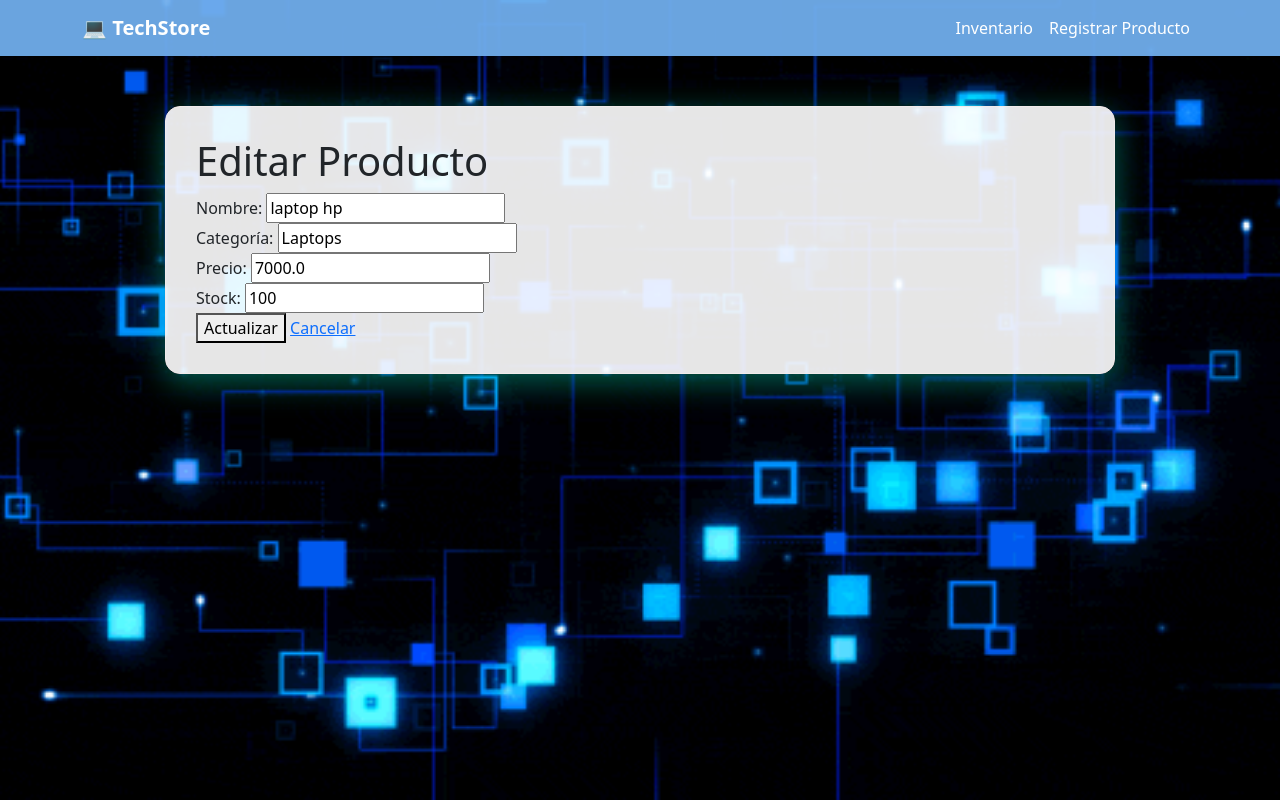
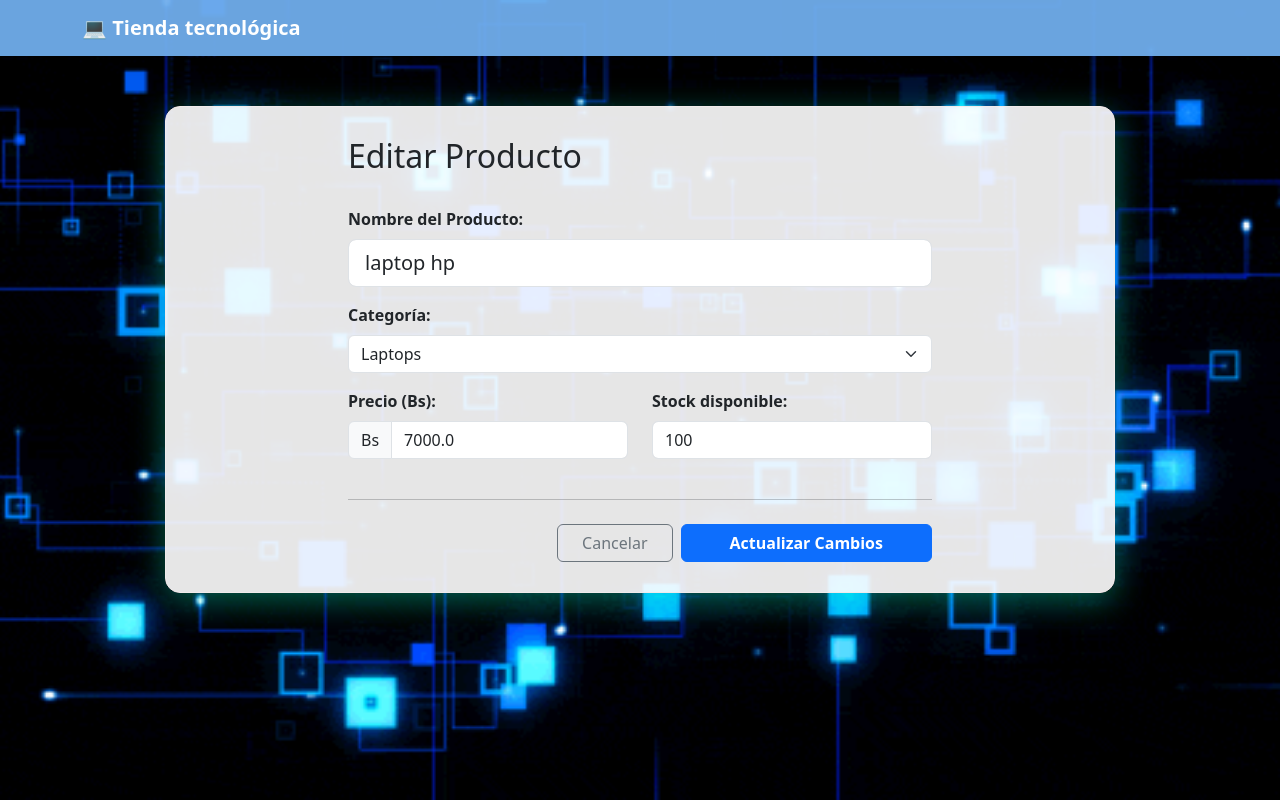
Before and after one commit to carla-apaza/primer_parcial_TEM2, a Flask app: page /editar/2 in a window 1280 px wide. Run offline with Flask 3, Linux system fonts and the light colour scheme; data comes from the database, SQL or seed files in the repository; both versions use the stored data as it was after the commit.

Commit message:
aplicacion web terminada

```diff
--- a/templates/base.html
+++ b/templates/base.html
@@ -8,7 +8,6 @@
     <link href="https://cdn.jsdelivr.net/npm/bootstrap@5.3.0/dist/css/bootstrap.min.css" rel="stylesheet">
     <style>
         body {
-            /* REEMPLAZA ESTA URL POR TU GIF */
             background-image: url('/static/fondo.gif');
             background-size: cover;
             background-position: center;
@@ -16,10 +15,8 @@
             min-height: 100vh;
         }
 
-        /* Contenedor principal con fondo claro semitransparente */
         .glass-container {
             background-color: rgba(255, 255, 255, 0.9);
-            /* Fondo blanco casi sólido */
             border-radius: 15px;
             padding: 30px;
             margin-top: 50px;
@@ -31,10 +28,13 @@
         .navbar {
             background-color: rgba(112, 173, 235, 0.95) !important;
             color: white;
+            justify-content: center;
+            width: 100%;
         }
 
         .nav-link {
             color: white !important;
+            padding: 10px 15px;
         }
     </style>
 </head>
@@ -42,11 +42,7 @@
 <body>
     <nav class="navbar navbar-expand-lg navbar-dark shadow">
         <div class="container">
-            <a class="navbar-brand fw-bold" href="/">💻 TechStore</a>
-            <div class="navbar-nav">
-                <a class="nav-link" href="/">Inventario</a>
-                <a class="nav-link" href="/registrar">Registrar Producto</a>
-            </div>
+            <a class="navbar-brand fw-bold" href="/">💻 Tienda tecnológica</a>
         </div>
     </nav>
 
--- a/templates/editar.html
+++ b/templates/editar.html
@@ -1,21 +1,55 @@
 {% extends 'base.html' %}
 
 {% block content %}
-<h1>Editar Producto</h1>
-<form method="POST">
-    <label>Nombre:</label>
-    <input type="text" name="nombre" value="{{ producto['nombre'] }}" required><br>
+<div class="row justify-content-center">
+    <div class="col-md-8">
+        <div class="d-flex align-items-center mb-4">
+            <h2 class="text-dark"> Editar Producto</h2>
+        </div>
 
-    <label>Categoría:</label>
-    <input type="text" name="categoria" value="{{ producto['categoria'] }}" required><br>
+        <form method="POST" class="needs-validation">
+            <div class="row">
+                <div class="col-md-12 mb-3">
+                    <label class="form-label fw-bold text-dark">Nombre del Producto:</label>
+                    <input type="text" name="nombre" class="form-control form-control-lg"
+                        value="{{ producto['nombre'] }}" required>
+                </div>
 
-    <label>Precio:</label>
-    <input type="number" step="0.01" name="precio" value="{{ producto['precio'] }}" required><br>
+                <div class="col-md-12 mb-3">
+                    <label class="form-label fw-bold text-dark">Categoría:</label>
+                    <select name="categoria" class="form-select">
+                        <option value="Laptops" {% if producto['categoria']=='Laptops' %}selected{% endif %}>Laptops
+                        </option>
+                        <option value="Celulares" {% if producto['categoria']=='Celulares' %}selected{% endif %}>
+                            Celulares</option>
+                        <option value="Accesorios" {% if producto['categoria']=='Accesorios' %}selected{% endif %}>
+                            Accesorios</option>
+                        <option value="Otros" {% if producto['categoria']=='Otros' %}selected{% endif %}>Otros</option>
+                    </select>
+                </div>
 
-    <label>Stock:</label>
-    <input type="number" name="stock" value="{{ producto['stock'] }}" required><br>
+                <div class="col-md-6 mb-3">
+                    <label class="form-label fw-bold text-dark">Precio (Bs):</label>
+                    <div class="input-group">
+                        <span class="input-group-text">Bs</span>
+                        <input type="number" step="0.01" name="precio" class="form-control"
+                            value="{{ producto['precio'] }}" required>
+                    </div>
+                </div>
 
-    <button type="submit">Actualizar</button>
-    <a href="/">Cancelar</a>
-</form>
+                <div class="col-md-6 mb-3">
+                    <label class="form-label fw-bold text-dark">Stock disponible:</label>
+                    <input type="number" name="stock" class="form-control" value="{{ producto['stock'] }}" required>
+                </div>
+            </div>
+
+            <hr class="my-4">
+
+            <div class="d-grid gap-2 d-md-flex justify-content-md-end">
+                <a href="/" class="btn btn-outline-secondary px-4">Cancelar</a>
+                <button type="submit" class="btn btn-primary px-5 fw-bold">Actualizar Cambios</button>
+            </div>
+        </form>
+    </div>
+</div>
 {% endblock %}
--- a/templates/index.html
+++ b/templates/index.html
@@ -25,7 +25,7 @@
                     <td>{{ p.id }}</td>
                     <td><strong>{{ p.nombre }}</strong></td>
                     <td><span class="badge bg-info text-dark">{{ p.categoria }}</span></td>
-                    <td>${{ p.precio }}</td>
+                    <td>Bs{{ p.precio }}</td>
                     <td>
                         <span class="{% if p.stock < 5 %}text-danger fw-bold{% endif %}">
                             {{ p.stock }} unidades
```
Also changed, not shown: inventario.db.
